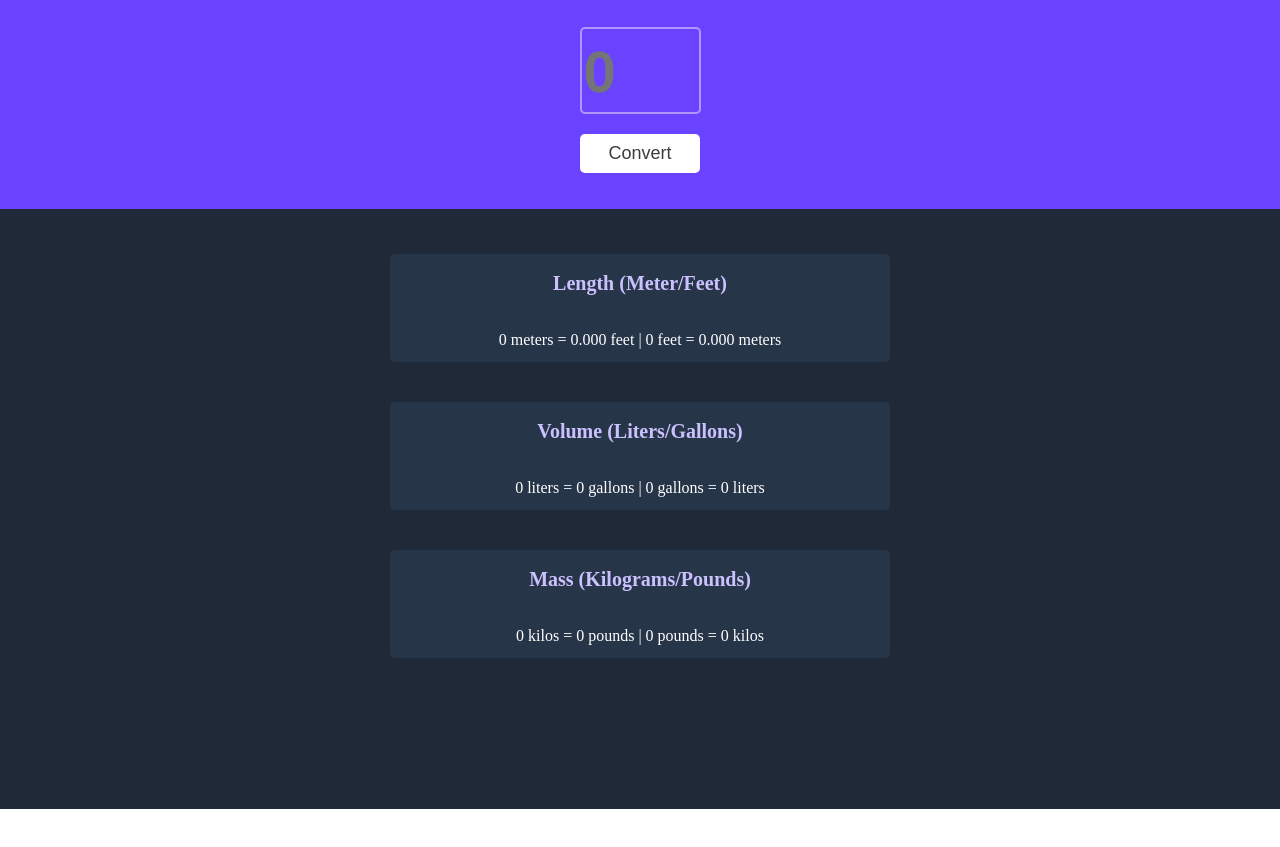
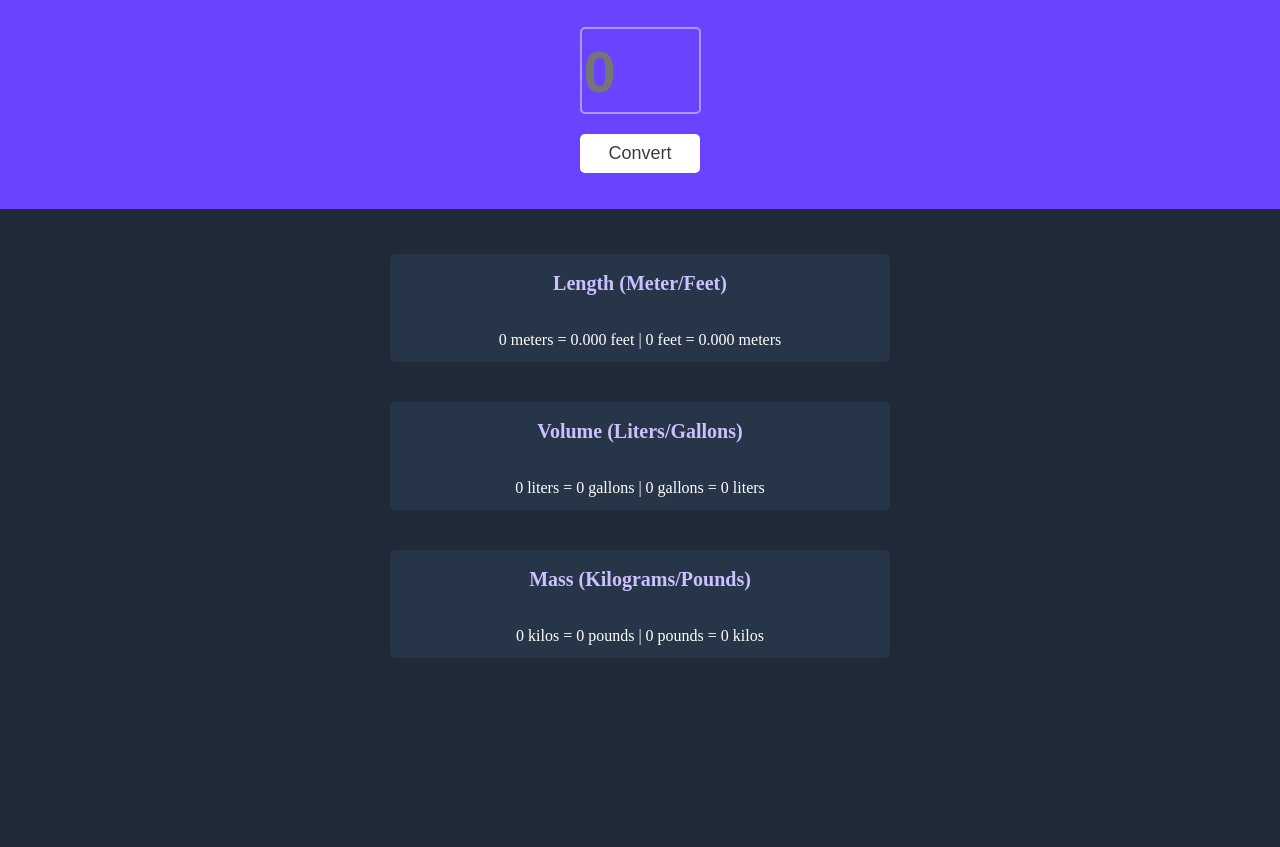
Before and after one commit to Nick20407/Unit-Converter, a website built with Vite: page index.html in a window 1280 px wide. Shown: the part 77-924 px from the top of the page. Before the commit the page ends 886 px from the top, so only its background shows below. Built offline with nearby package versions, Linux system fonts and the light colour scheme.

Commit message:
Increase height of container-2 to 85vh

```diff
--- a/index.css
+++ b/index.css
@@ -65,7 +65,7 @@ h1 {
     display: flex;
     flex-direction: column;
     align-items: center;
-    height: 75vh;
+    height: 85vh;
     background-color: #1F2937;
 }
 
```
